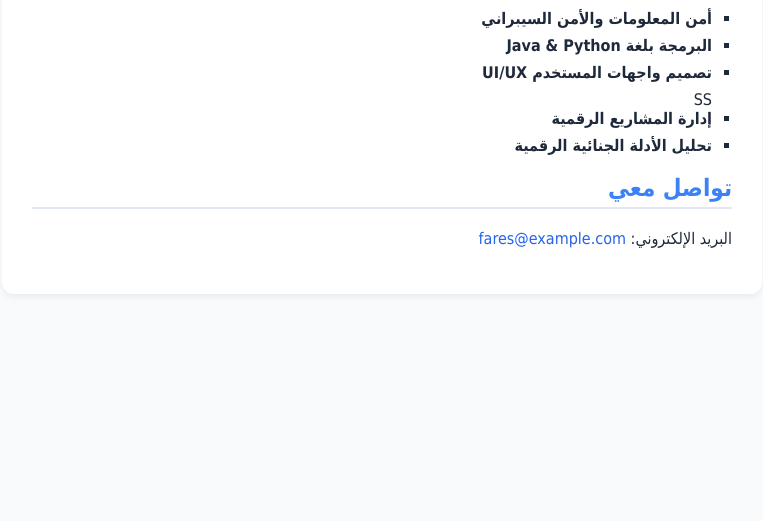
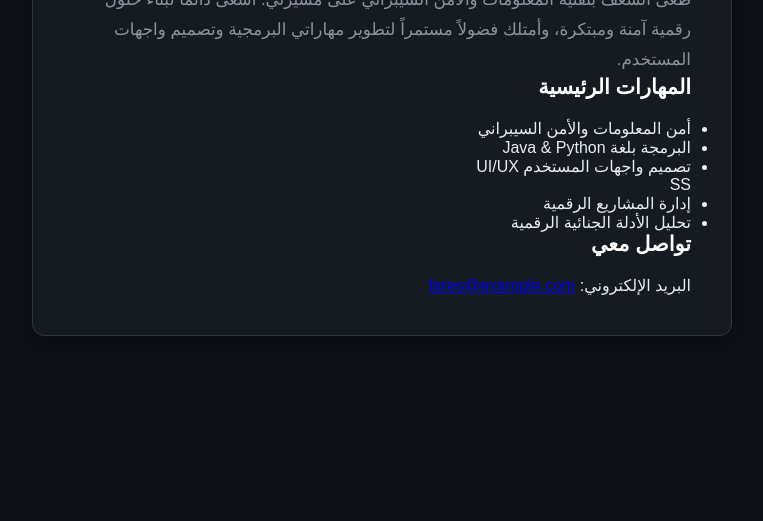
Before and after one commit to faresasaad2021-ctrl/Personal-site-, a plain HTML site: page index.html in a window 1280 px wide. Shown: the part 279-800 px from the top of the page, without its empty margins (258-1021 px from the left). Drawn offline with Linux system fonts and the light colour scheme.

Commit message:
Update style.css

```diff
--- a/style.css
+++ b/style.css
@@ -1,22 +1,85 @@
+* {
+    margin: 0;
+    padding: 0;
+    box-sizing: border-box;
+}
+
 body {
-    font-family: 'Cairo', Tahoma, sans-serif;
-    background-color: #f8fafc;
-    color: #1e293b;
-    margin: 0;
+    background-color: #0d1117;
+    color: #e6edf3;
+    font-family: 'Tajawal', sans-serif;
+    display: flex;
+    justify-content: center;
+    align-items: center;
+    min-height: 100vh;
     padding: 20px;
-    direction: rtl;
 }
+
 .container {
+    background-color: #161b22;
+    border: 1px solid #30363d;
+    border-radius: 12px;
+    padding: 40px;
     max-width: 700px;
-    margin: 40px auto;
-    background: white;
-    padding: 30px;
-    border-radius: 12px;
-    box-shadow: 0 4px 6px rgba(0,0,0,0.05);
+    width: 100%;
+    box-shadow: 0 8px 24px rgba(0, 0, 0, 0.4);
 }
-h1 { color: #1e3a8a; margin-top: 0; }
-h2 { color: #3b82f6; border-bottom: 2px solid #e2e8f0; padding-bottom: 5px; }
-.bio { font-size: 1.1em; line-height: 1.8; color: #475569; }
-ul { list-style-type: square; padding-right: 20px; }
-li { margin-bottom: 8px; font-weight: 600; }
-a { color: #2563eb; text-decoration: none; }
+
+.profile-header h1 {
+    font-size: 2rem;
+    font-weight: 700;
+    margin-bottom: 15px;
+    color: #ffffff;
+}
+
+.bio {
+    font-size: 1.05rem;
+    line-height: 1.8;
+    color: #8b949e;
+    font-weight: 300;
+}
+
+.divider {
+    border: none;
+    height: 1px;
+    background-color: #30363d;
+    margin: 30px 0;
+}
+
+h2 {
+    font-size: 1.3rem;
+    color: #ffffff;
+    margin-bottom: 20px;
+    font-weight: 700;
+}
+
+.skills-list {
+    list-style: none;
+}
+
+.skills-list li {
+    position: relative;
+    padding-right: 20px;
+    margin-bottom: 12px;
+    color: #c9d1d9;
+    font-size: 1rem;
+}
+
+.skills-list li::before {
+    content: "▪";
+    position: absolute;
+    right: 0;
+    color: #58a6ff;
+}
+
+.email-link {
+    color: #58a6ff;
+    text-decoration: none;
+    font-weight: 400;
+    transition: color 0.2s ease;
+}
+
+.email-link:hover {
+    color: #79c0ff;
+    text-decoration: underline;
+}
```
